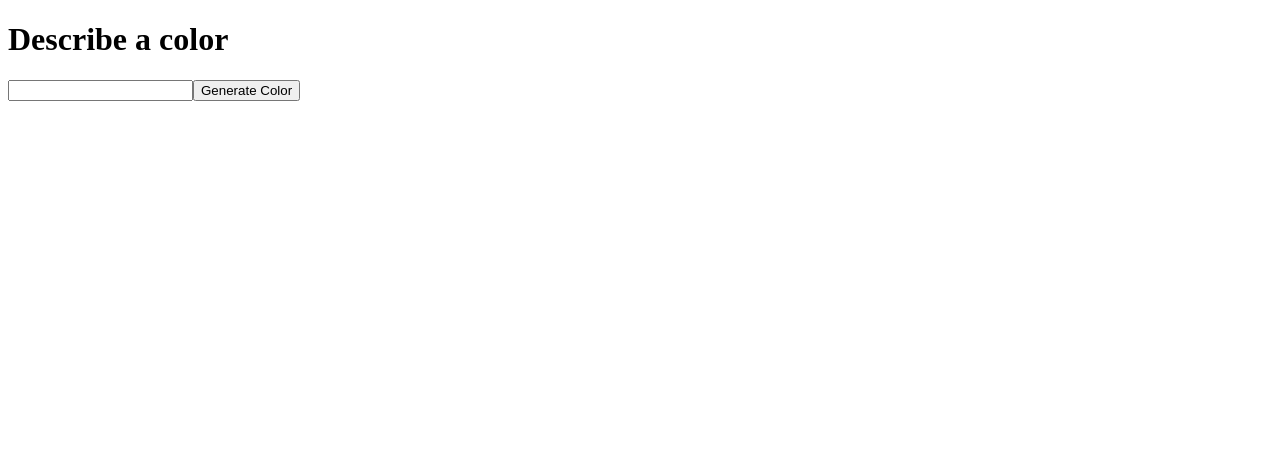
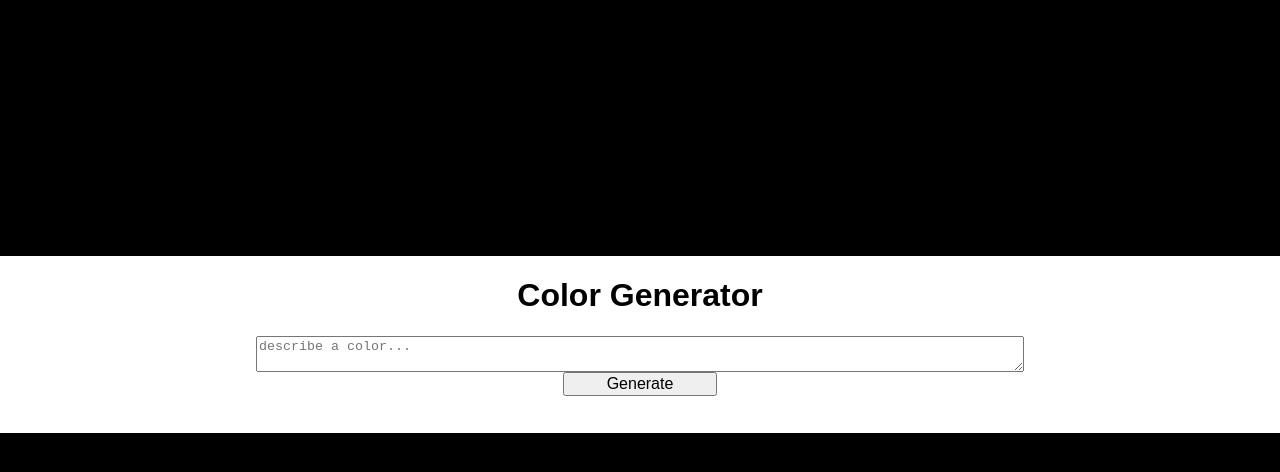
Before and after one commit to lanevillec/Project-Vue, a Vue app: page / in a window 1280 px wide. Shown: the top 472 px of the page. Built offline with nearby package versions, Linux system fonts and the light colour scheme.

Commit message:
getting there

```diff
--- a/src/App.vue
+++ b/src/App.vue
@@ -2,10 +2,13 @@
   <div :style="{ backgroundColor: color }">
     <!--<button @click="sendInput">Send Input</button>-->
     <!--<button @click="getValue">Get Value</button>-->
-    <h1>Describe a color</h1>
-    <input v-model="inputText" />
-    <button @click="passAndReceiveValue">Generate Color</button>
-    <div>{{ message }}</div>
+    <div class="container">
+      <h1 :style="{ color: headerColor}">Color Generator</h1>
+      <!--<input class="inputBox" v-model="inputText" placeholder="describe a color..."/>-->
+      <textarea v-model="inputText" placeholder="describe a color..."></textarea>
+      <button class="button" @click="passAndReceiveValue">Generate</button>
+      <h3 :style="{ color: headerColor}">{{ summary }}</h3>
+    </div>
   </div>
 </template>
 
@@ -18,7 +21,9 @@ export default {
       inputText: "",
       message: "",
       endPoint: '/.netlify/functions/',
-      color: "#FFFFFF"
+      color: "#FFFFFF",
+      headerColor: "#000000",
+      summary: "",
     };
   },
   computed: {
@@ -50,8 +55,20 @@ export default {
         console.log('Response received from netlify function test-past-value is: ' + JSON.stringify(response))
         let message = JSON.stringify(response.data)
         message = message.substring(5, message.length - 1)
+        this.message = message
+
+        this.inputText = ""
+        let secondPrompt = 'generate hex for complimentary color to ' + this.message
+        console.log('Secondary prompt for complimentary color is ' + secondPrompt)
+        const response2 = await axios.post(this.endPoint.concat("test-pass-value"), {
+          message: secondPrompt
+        });
+        let complimentaryColor = JSON.stringify(response2.data)
+        complimentaryColor = complimentaryColor.substring(5, complimentaryColor.length - 1)
+        console.log('complimentary color to original is ' + complimentaryColor)
         this.color = message
-        this.message = message
+        this.headerColor = complimentaryColor
+        this.summary = 'You\'re input of ' + this.inputText + ' generated the color hex code ' + this.message + ' and a complimentary font color of ' + this.complimentaryColor
       } catch (err) {
         console.error(err);
       }
@@ -77,7 +94,46 @@ export default {
 </script>
 
 <style>
+html,
+body {
+  background-color: black;
+  height: 100%;
+  width: 100%;
+  margin: 0;
+  padding: 0;
+
+}
+
 .bg-color {
-  background-color: #0077BE;
+  background-color: inherit;
+}
+
+.container {
+  display: flex;
+  flex-direction: column;
+  justify-content: center;
+  margin: 20%;
+}
+
+.button {
+  width: 20%;
+  margin: auto;
+  padding: auto;
+  font-size: 1rem;
+}
+
+.inputText {
+  width: 50%;
+  line-height: 5em;
+  margin: auto;
+}
+
+#app {
+  font-family: Arial, sans-serif;
+  -webkit-font-smoothing: antialiased;
+  -moz-osx-font-smoothing: grayscale;
+  text-align: center;
+  background-color: #FFFFFF;
+  margin-top: 0px;
 }
 </style>
```
